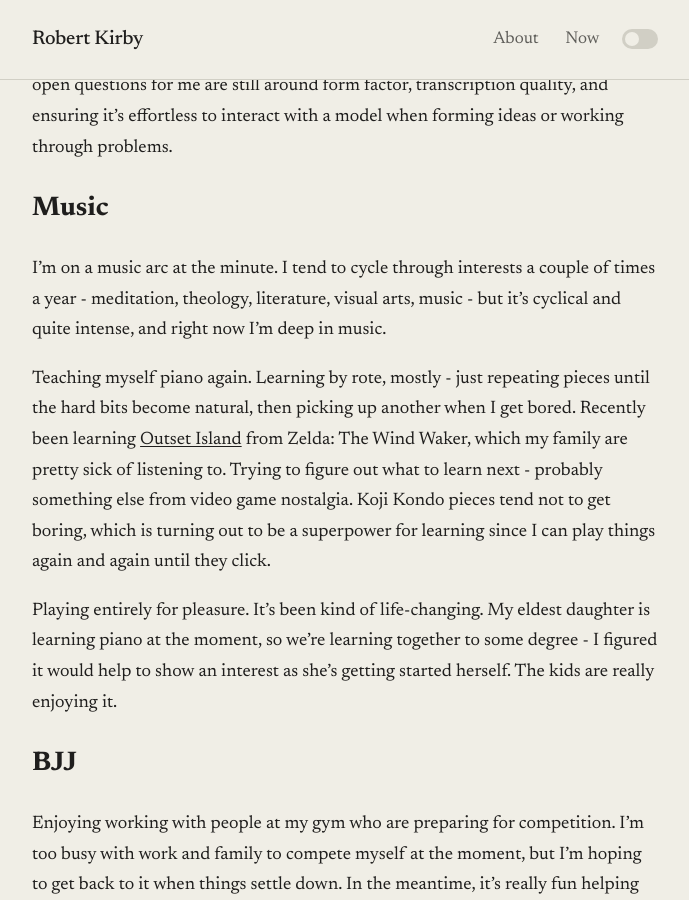
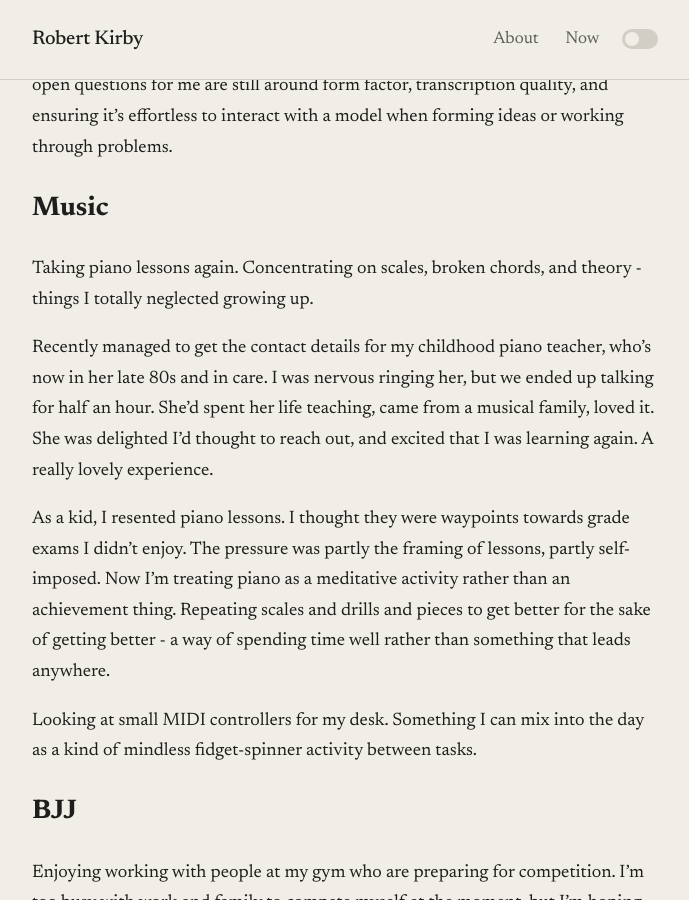
Before and after one commit to rob137/rob137.github.io, a Jekyll site: the page built from now.md, in a window 1280 px wide and 900 px high, scrolled down 714 px. Shown: the whole window, without its empty margins (295-984 px from the left). Built offline with Jekyll 4.4.1, drawn with Linux system fonts in a browser that asks for light colours; some of the changed text lies outside the part shown.

Commit message:
Update now page (piano), update memories
Co-Authored-By: Claude Opus 4.5 <noreply@anthropic.com>

```diff
--- a/now.md
+++ b/now.md
@@ -19,11 +19,13 @@ Experimenting with field recorders, lav mics, cardioid microphones, various phon
 
 ## Music
 
-I'm on a music arc at the minute. I tend to cycle through interests a couple of times a year - meditation, theology, literature, visual arts, music - but it's cyclical and quite intense, and right now I'm deep in music.
+Taking piano lessons again. Concentrating on scales, broken chords, and theory - things I totally neglected growing up.
 
-Teaching myself piano again. Learning by rote, mostly - just repeating pieces until the hard bits become natural, then picking up another when I get bored. Recently been learning [Outset Island](https://www.ninsheetmusic.org/download/pdf/3900) from Zelda: The Wind Waker, which my family are pretty sick of listening to. Trying to figure out what to learn next - probably something else from video game nostalgia. Koji Kondo pieces tend not to get boring, which is turning out to be a superpower for learning since I can play things again and again until they click.
+Recently managed to get the contact details for my childhood piano teacher, who's now in her late 80s and in care. I was nervous ringing her, but we ended up talking for half an hour. She'd spent her life teaching, came from a musical family, loved it. She was delighted I'd thought to reach out, and excited that I was learning again. A really lovely experience.
 
-Playing entirely for pleasure. It's been kind of life-changing. My eldest daughter is learning piano at the moment, so we're learning together to some degree - I figured it would help to show an interest as she's getting started herself. The kids are really enjoying it.
+As a kid, I resented piano lessons. I thought they were waypoints towards grade exams I didn't enjoy. The pressure was partly the framing of lessons, partly self-imposed. Now I'm treating piano as a meditative activity rather than an achievement thing. Repeating scales and drills and pieces to get better for the sake of getting better - a way of spending time well rather than something that leads anywhere.
+
+Looking at small MIDI controllers for my desk. Something I can mix into the day as a kind of mindless fidget-spinner activity between tasks.
 
 ## BJJ
 
```
Also changed, not shown: other parts of now.md (+1 -1 lines).
